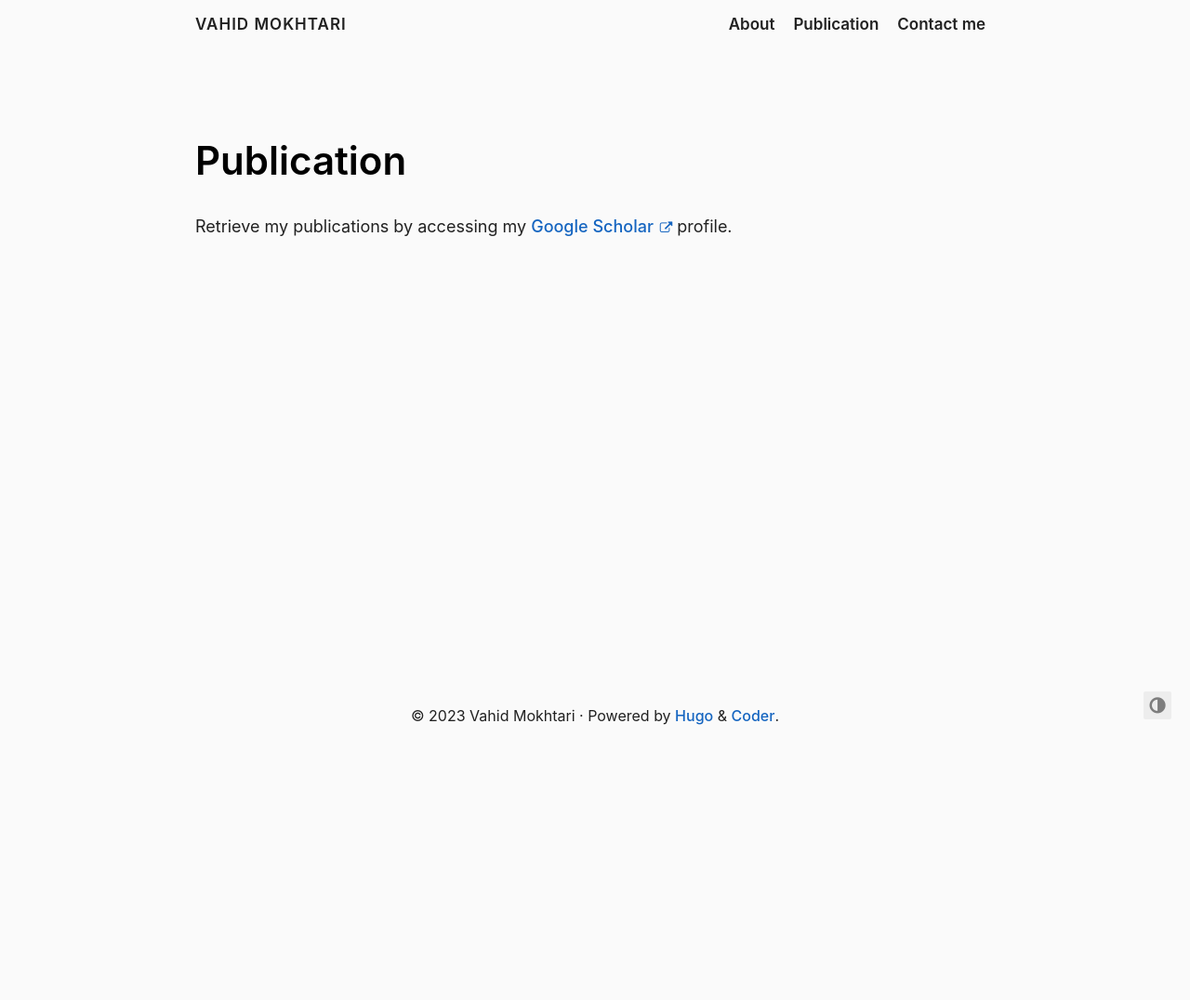
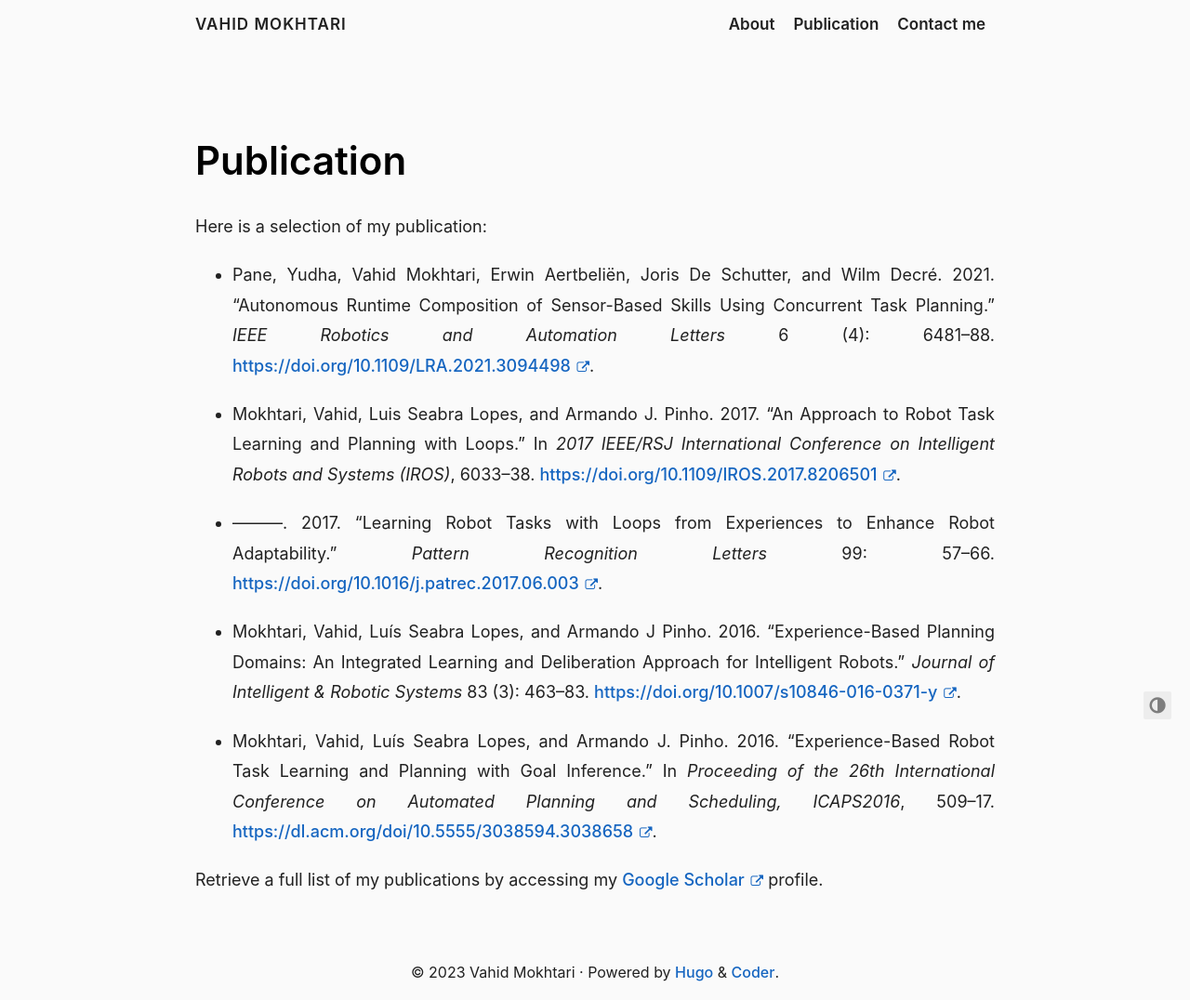
Before and after one commit to mokhtarivahid/mokhtarivahid.github.io, a plain HTML site: page publication/index.html in a window 1280 px wide. Shown: the whole page at 93% size. Before the commit the page ends 800 px from the top, so only its background shows below. Drawn offline with Linux system fonts and the light colour scheme.

Commit message:
Added a selection of my publication.

```diff
--- a/index.xml
+++ b/index.xml
@@ -26,7 +26,7 @@
       <link>https://mokhtarivahid.github.io/publication/</link>
       <pubDate>Mon, 01 Jan 0001 00:00:00 +0000</pubDate>
       <guid>https://mokhtarivahid.github.io/publication/</guid>
-      <description>Retrieve my publications by accessing my Google Scholar profile.</description>
+      <description>Here is a selection of my publication:&#xA;Pane, Yudha, Vahid Mokhtari, Erwin Aertbeliën, Joris De Schutter, and Wilm Decré. 2021. “Autonomous Runtime Composition of Sensor-Based Skills Using Concurrent Task Planning.” IEEE Robotics and Automation Letters 6 (4): 6481–88. https://doi.org/10.1109/LRA.2021.3094498.&#xA;Mokhtari, Vahid, Luis Seabra Lopes, and Armando J. Pinho. 2017. “An Approach to Robot Task Learning and Planning with Loops.” In 2017 IEEE/RSJ International Conference on Intelligent Robots and Systems (IROS), 6033–38.</description>
     </item>
   </channel>
 </rss>
--- a/publication/index.html
+++ b/publication/index.html
@@ -13,14 +13,20 @@
 
 
 <meta name="author" content="Vahid Mokhtari">
-<meta name="description" content="Retrieve my publications by accessing my Google Scholar profile.">
+<meta name="description" content="Here is a selection of my publication:
+Pane, Yudha, Vahid Mokhtari, Erwin Aertbeliën, Joris De Schutter, and Wilm Decré. 2021. “Autonomous Runtime Composition of Sensor-Based Skills Using Concurrent Task Planning.” IEEE Robotics and Automation Letters 6 (4): 6481–88. https://doi.org/10.1109/LRA.2021.3094498.
+Mokhtari, Vahid, Luis Seabra Lopes, and Armando J. Pinho. 2017. “An Approach to Robot Task Learning and Planning with Loops.” In 2017 IEEE/RSJ International Conference on Intelligent Robots and Systems (IROS), 6033–38.">
 <meta name="keywords" content="mokhtarivahid,vahid,mokhtari,automate planning,ai planning,robotics">
 
 <meta name="twitter:card" content="summary"/><meta name="twitter:title" content="Publication"/>
-<meta name="twitter:description" content="Retrieve my publications by accessing my Google Scholar profile."/>
+<meta name="twitter:description" content="Here is a selection of my publication:
+Pane, Yudha, Vahid Mokhtari, Erwin Aertbeliën, Joris De Schutter, and Wilm Decré. 2021. “Autonomous Runtime Composition of Sensor-Based Skills Using Concurrent Task Planning.” IEEE Robotics and Automation Letters 6 (4): 6481–88. https://doi.org/10.1109/LRA.2021.3094498.
+Mokhtari, Vahid, Luis Seabra Lopes, and Armando J. Pinho. 2017. “An Approach to Robot Task Learning and Planning with Loops.” In 2017 IEEE/RSJ International Conference on Intelligent Robots and Systems (IROS), 6033–38."/>
 
 <meta property="og:title" content="Publication" />
-<meta property="og:description" content="Retrieve my publications by accessing my Google Scholar profile." />
+<meta property="og:description" content="Here is a selection of my publication:
+Pane, Yudha, Vahid Mokhtari, Erwin Aertbeliën, Joris De Schutter, and Wilm Decré. 2021. “Autonomous Runtime Composition of Sensor-Based Skills Using Concurrent Task Planning.” IEEE Robotics and Automation Letters 6 (4): 6481–88. https://doi.org/10.1109/LRA.2021.3094498.
+Mokhtari, Vahid, Luis Seabra Lopes, and Armando J. Pinho. 2017. “An Approach to Robot Task Learning and Planning with Loops.” In 2017 IEEE/RSJ International Conference on Intelligent Robots and Systems (IROS), 6033–38." />
 <meta property="og:type" content="article" />
 <meta property="og:url" content="https://mokhtarivahid.github.io/publication/" /><meta property="article:section" content="" />
 
@@ -138,7 +144,43 @@
       </h1>
     </header>
 
-    <p>Retrieve my publications by accessing my <a href="https://scholar.google.com/citations?user=3h_rtHoAAAAJ&amp;hl=en"  class="external-link" target="_blank" rel="noopener">Google Scholar</a> profile.</p>
+    <p>Here is a selection of my publication:</p>
+<ul>
+<li>
+<p>Pane, Yudha, Vahid Mokhtari, Erwin Aertbeliën, Joris De Schutter, and
+Wilm Decré. 2021. “Autonomous Runtime Composition of Sensor-Based Skills
+Using Concurrent Task Planning.” <em>IEEE Robotics and Automation Letters</em>
+6 (4): 6481–88. <a href="https://doi.org/10.1109/LRA.2021.3094498"  class="external-link" target="_blank" rel="noopener">https://doi.org/10.1109/LRA.2021.3094498</a>.</p>
+</li>
+<li>
+<p>Mokhtari, Vahid, Luis Seabra Lopes, and Armando J. Pinho. 2017. “An
+Approach to Robot Task Learning and Planning with Loops.” In <em>2017
+IEEE/RSJ International Conference on Intelligent Robots and Systems
+(IROS)</em>, 6033–38. <a href="https://doi.org/10.1109/IROS.2017.8206501"  class="external-link" target="_blank" rel="noopener">https://doi.org/10.1109/IROS.2017.8206501</a>.</p>
+</li>
+<li>
+<p>———. 2017. “Learning Robot Tasks with Loops from Experiences to Enhance
+Robot Adaptability.” <em>Pattern Recognition Letters</em> 99: 57–66.
+<a href="https://doi.org/10.1016/j.patrec.2017.06.003"  class="external-link" target="_blank" rel="noopener">https://doi.org/10.1016/j.patrec.2017.06.003</a>.</p>
+</li>
+<li>
+<p>Mokhtari, Vahid, Luı́s Seabra Lopes, and Armando J Pinho. 2016.
+“Experience-Based Planning Domains: An Integrated Learning and
+Deliberation Approach for Intelligent Robots.” <em>Journal of Intelligent &amp;
+Robotic Systems</em> 83 (3): 463–83.
+<a href="https://doi.org/10.1007/s10846-016-0371-y"  class="external-link" target="_blank" rel="noopener">https://doi.org/10.1007/s10846-016-0371-y</a>.</p>
+</li>
+<li>
+<p>Mokhtari, Vahid, Luís Seabra Lopes, and Armando J. Pinho. 2016.
+“Experience-Based Robot Task Learning and Planning with Goal Inference.”
+In <em>Proceeding of the 26th International Conference on Automated
+Planning and Scheduling, ICAPS2016</em>, 509–17.
+<a href="https://dl.acm.org/doi/10.5555/3038594.3038658"  class="external-link" target="_blank" rel="noopener">https://dl.acm.org/doi/10.5555/3038594.3038658</a>.</p>
+</li>
+</ul>
+<p>Retrieve a full list of my publications by accessing my <a href="https://scholar.google.com/citations?user=3h_rtHoAAAAJ&amp;hl=en"  class="external-link" target="_blank" rel="noopener">Google
+Scholar</a>
+profile.</p>
 
   </article>
 </section>
```
Also changed, not shown: index.html (+8 -0 lines).
